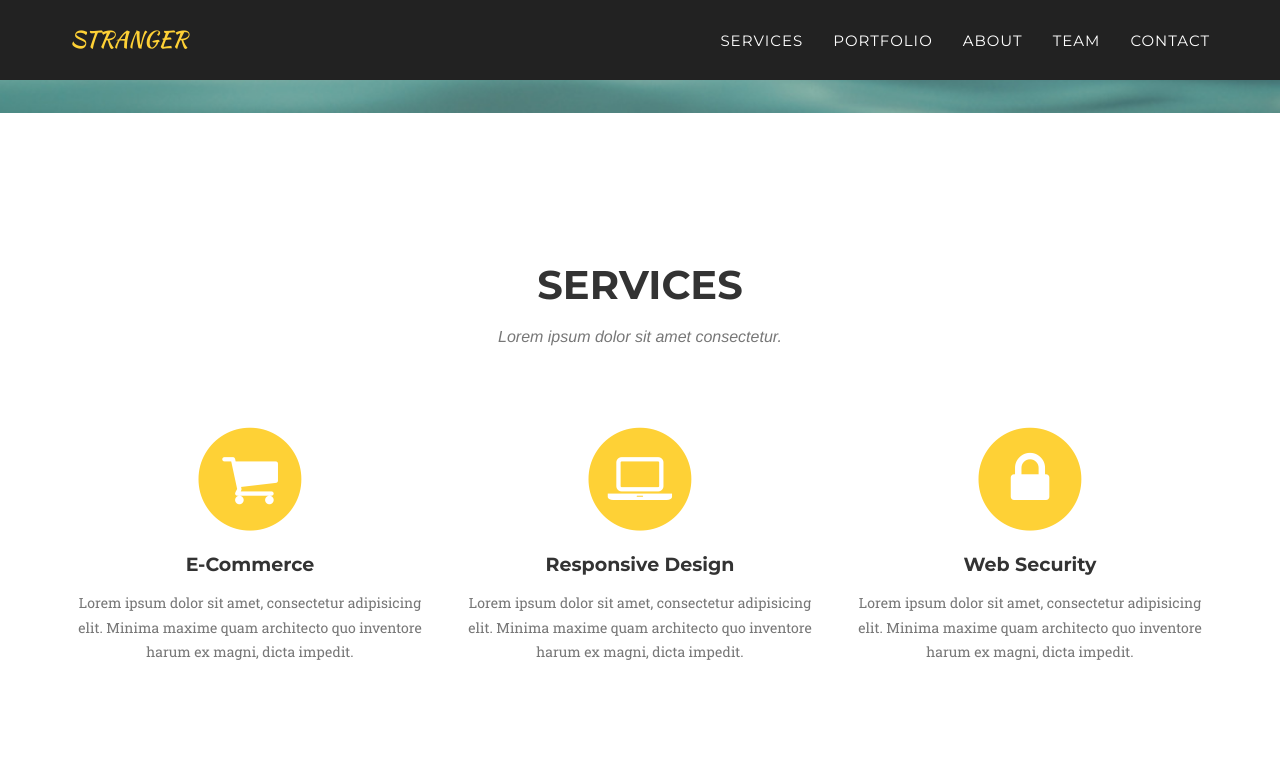
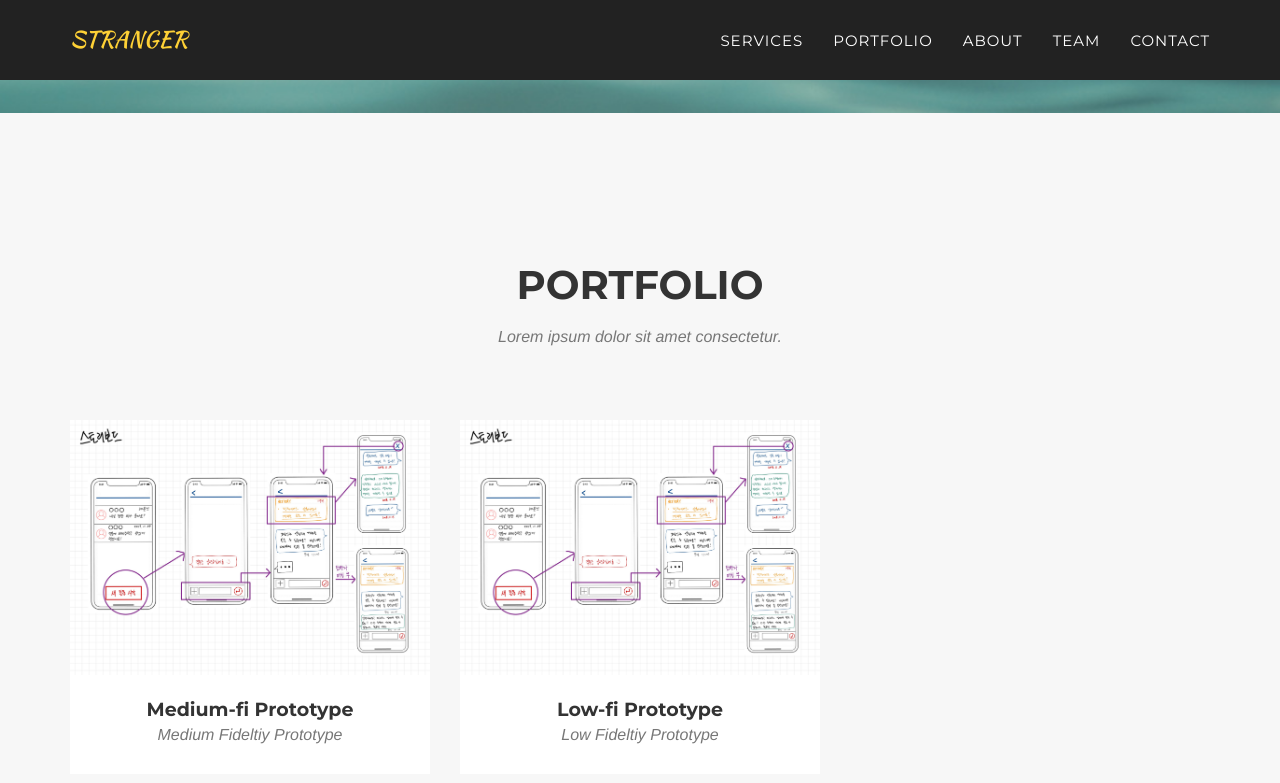
Before and after one commit to stranger-uos/stranger-uos.github.io, a Jekyll site: the page built from index.html, in a window 1280 px wide and 900 px high, scrolled down 720 px. Shown: the top 783 px of the window. Built offline with Jekyll 4.4.1, drawn with Linux system fonts in a browser that asks for light colours; some web fonts are replaced; some of the changed text lies outside the part shown.

Commit message:
Delete service and contact section

```diff
--- a/_includes/team.html
+++ b/_includes/team.html
@@ -2,9 +2,8 @@
     <section id="team" class="bg-light-gray">
         <div class="container">
             <div class="row">
-                <div class="col-lg-12 text-center">
+                <div class="col-lg-12 text-center" style="margin-bottom: 50px;">
                     <h2 class="section-heading">Our Amazing Team</h2>
-                    <h3 class="section-subheading text-muted">Lorem ipsum dolor sit amet consectetur.</h3>
                 </div>
             </div>
             <div class="row">
@@ -28,10 +27,5 @@
                 </div>
                 {% endfor %}
             </div>
-            <div class="row">
-                <div class="col-lg-8 col-lg-offset-2 text-center">
-                    <p class="large text-muted">Lorem ipsum dolor sit amet, consectetur adipisicing elit. Aut eaque, laboriosam veritatis, quos non quis ad perspiciatis, totam corporis ea, alias ut unde.</p>
-                </div>
-            </div>
         </div>
     </section>
--- a/_layouts/default.html
+++ b/_layouts/default.html
@@ -7,12 +7,9 @@
     <body id="page-top" class="index">
 
     {% include header.html %}
-    {% include services.html %}
     {% include portfolio_grid.html %}
     {% include about.html %}
     {% include team.html %}
-    {% include clients.html %}
-    {% include contact.html %}
     {% include footer.html %}
     {% include modals.html %}
     {% include js.html %}
```
Also changed, not shown: 2 other files.
